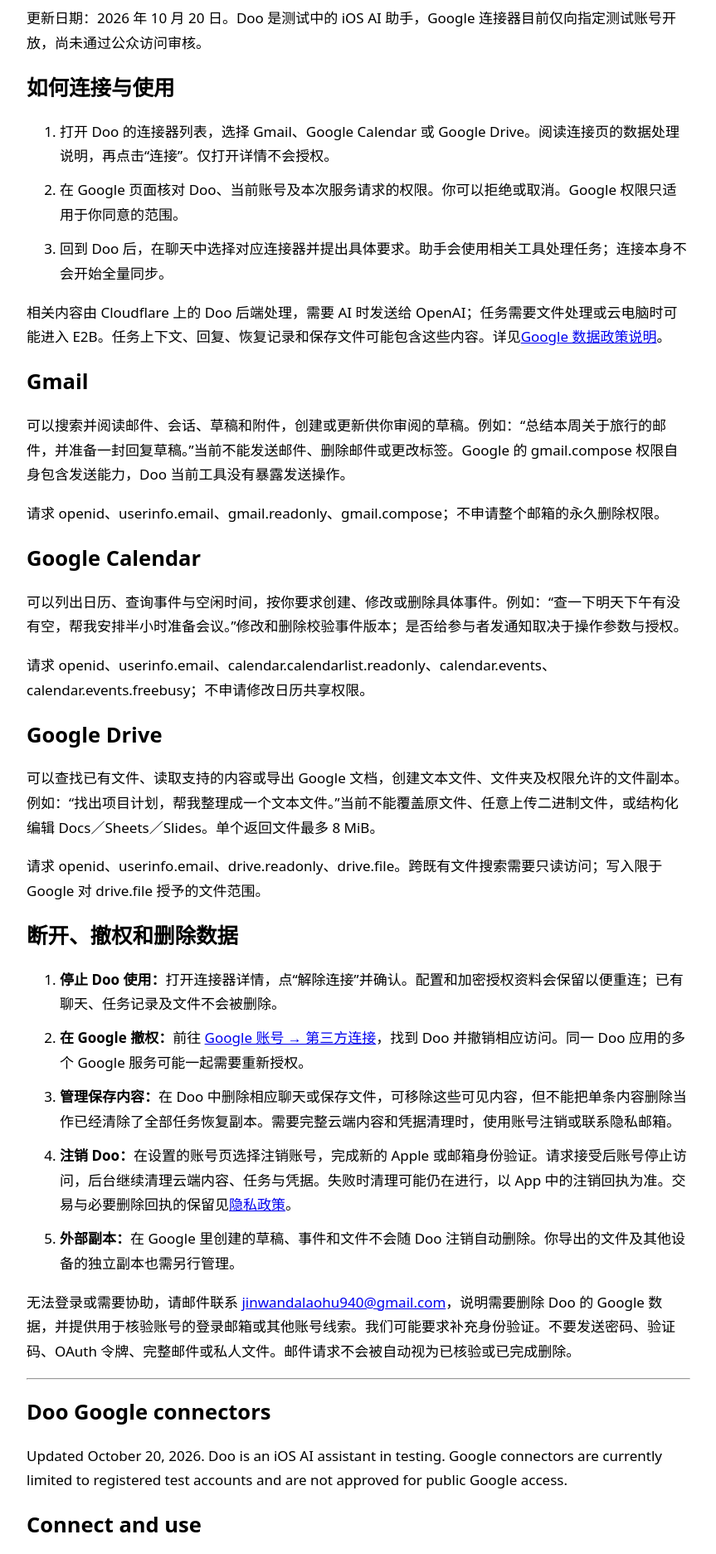
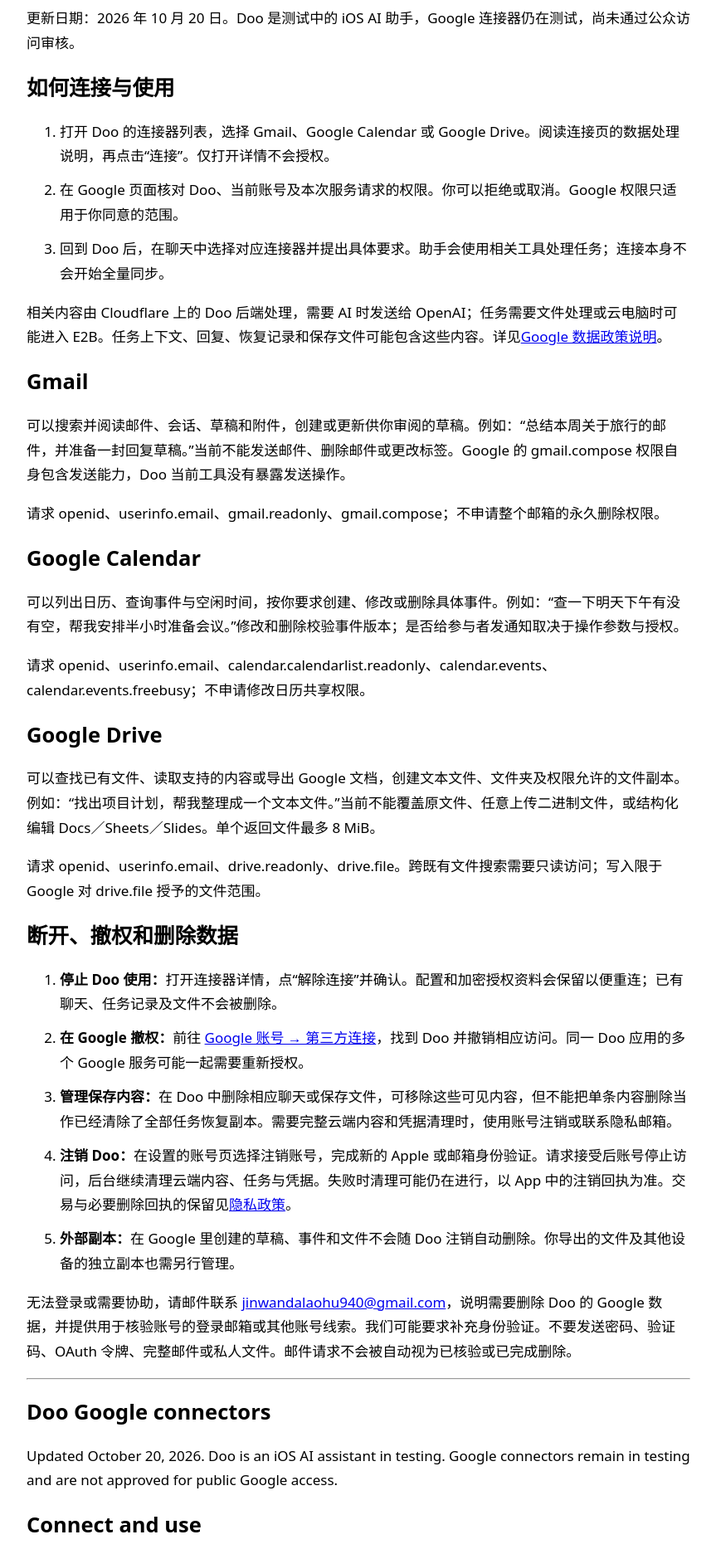
Before and after one commit to jinwandalaohu66/doo-website, a plain HTML site: page docs/help/google-connectors.html in a window 1280 px wide. Shown: the part 176-2049 px from the top of the page at 83% size, without its empty margins (208-1071 px from the left). Drawn offline with Linux system fonts and the light colour scheme.

Commit message:
Clarify Google connector testing and verification status

```diff
--- a/docs/help/google-connectors.html
+++ b/docs/help/google-connectors.html
@@ -3,7 +3,7 @@
 <link rel="icon" href="../logo.svg" type="image/svg+xml"><link rel="canonical" href="https://heydoo.si/help/google-connectors.html">
 <style>body{font:17px/1.75 system-ui,sans-serif;max-width:50rem;margin:3rem auto;padding:0 1.25rem;color:CanvasText;background:Canvas;overflow-wrap:anywhere}h1,h2,h3{line-height:1.35}a{color:LinkText}li+li{margin-top:.7rem}section{scroll-margin-top:2rem}nav{display:flex;flex-wrap:wrap;gap:.5rem 1.5rem}nav a{display:inline-flex;align-items:center;min-height:44px}@media(max-width:560px){body{margin:1.5rem auto;font-size:16px}}</style></head>
 <body><main><nav aria-label="页面导航"><a href="../">Doo</a><a href="#english">English</a><a href="../legal/privacy.html#google">隐私政策</a></nav>
-<h1>Google 连接器</h1><p>更新日期：2026 年 10 月 20 日。Doo 是测试中的 iOS AI 助手，Google 连接器目前仅向指定测试账号开放，尚未通过公众访问审核。</p>
+<h1>Google 连接器</h1><p>更新日期：2026 年 10 月 20 日。Doo 是测试中的 iOS AI 助手，Google 连接器仍在测试，尚未通过公众访问审核。</p>
 <section id="connect"><h2>如何连接与使用</h2><ol>
 <li>打开 Doo 的连接器列表，选择 Gmail、Google Calendar 或 Google Drive。阅读连接页的数据处理说明，再点击“连接”。仅打开详情不会授权。</li>
 <li>在 Google 页面核对 Doo、当前账号及本次服务请求的权限。你可以拒绝或取消。Google 权限只适用于你同意的范围。</li>
@@ -19,7 +19,7 @@
 <li><strong>注销 Doo：</strong>在设置的账号页选择注销账号，完成新的 Apple 或邮箱身份验证。请求接受后账号停止访问，后台继续清理云端内容、任务与凭据。失败时清理可能仍在进行，以 App 中的注销回执为准。交易与必要删除回执的保留见<a href="../legal/privacy.html">隐私政策</a>。</li>
 <li><strong>外部副本：</strong>在 Google 里创建的草稿、事件和文件不会随 Doo 注销自动删除。你导出的文件及其他设备的独立副本也需另行管理。</li></ol>
 <p>无法登录或需要协助，请邮件联系 <a href="mailto:jinwandalaohu940@gmail.com?subject=Doo%20Google%20data%20deletion">jinwandalaohu940@gmail.com</a>，说明需要删除 Doo 的 Google 数据，并提供用于核验账号的登录邮箱或其他账号线索。我们可能要求补充身份验证。不要发送密码、验证码、OAuth 令牌、完整邮件或私人文件。邮件请求不会被自动视为已核验或已完成删除。</p></section>
-<hr><section id="english" lang="en"><h1>Doo Google connectors</h1><p>Updated October 20, 2026. Doo is an iOS AI assistant in testing. Google connectors are currently limited to registered test accounts and are not approved for public Google access.</p>
+<hr><section id="english" lang="en"><h1>Doo Google connectors</h1><p>Updated October 20, 2026. Doo is an iOS AI assistant in testing. Google connectors remain in testing and are not approved for public Google access.</p>
 <h2>Connect and use</h2><ol><li>Open the connectors list and select Gmail, Google Calendar or Google Drive. Read the data disclosure before tapping Connect. Opening details alone does not authorize access.</li><li>Review Doo, your account and the requested service scopes on Google's consent page. You may decline or cancel.</li><li>Return to Doo, select the connector in chat and request a specific task. Connecting does not begin whole-account synchronization.</li></ol>
 <p>Relevant content is processed by Doo's Cloudflare backend and OpenAI for AI assistance, with E2B used when a requested file-processing or cloud-computer task needs it. Context, replies, recovery records and saved files may contain this content. Read the <a href="../legal/privacy.html#google-en">Google data disclosure</a>.</p>
 <h2>Supported features and scopes</h2><ul>
```
